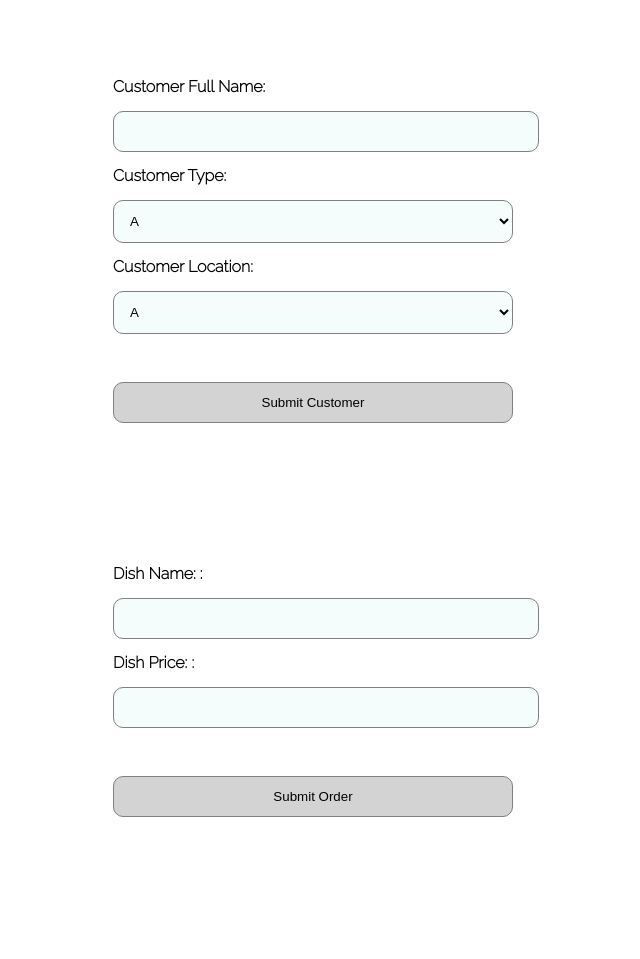
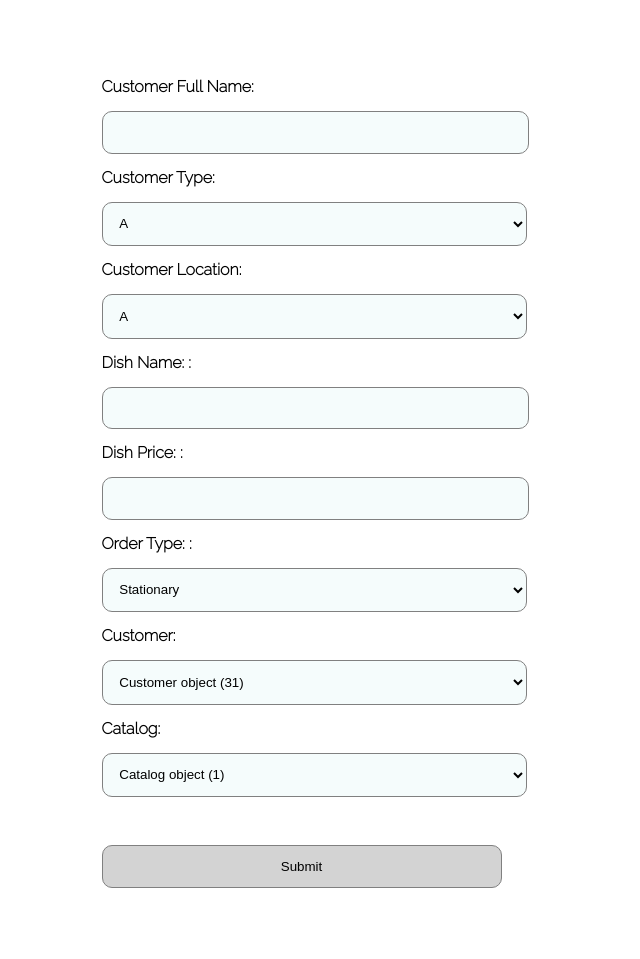
Before and after one commit to PsimonL/Restaurant-Management-System, a Django app: page / in a window 1280 px wide. Shown: the part 88-1047 px from the top of the page, without its empty margins (326-966 px from the left). Before the commit the page ends 905 px from the top, so only its background shows below. Run offline with Django 3.2, Linux system fonts and the light colour scheme; data comes from the database, SQL or seed files in the repository; both versions use the stored data as it was after the commit.

Commit message:
Configure multiple forms on one site

```diff
--- a/apps/artbase/app/admin.py
+++ b/apps/artbase/app/admin.py
@@ -1,4 +1,8 @@
 from django.contrib import admin
-from .models import Customer
+from .models import Customer, Catalog, Order
 
 admin.site.register(Customer)
+
+admin.site.register(Catalog)
+
+admin.site.register(Order)
--- a/apps/artbase/app/forms.py
+++ b/apps/artbase/app/forms.py
@@ -1,5 +1,5 @@
-from django.forms import ModelForm, TextInput, Select
-from .models import Customer, Catalog
+from django.forms import ModelForm, TextInput, Select, ModelChoiceField
+from .models import Customer, Catalog, Order
 
 class CustomerForm(ModelForm):
     class Meta:
@@ -29,3 +29,14 @@ class FoodForm(ModelForm):
             'food_name': TextInput(),
             'food_price': TextInput()
         }
+
+class OrderForm(ModelForm):
+    class Meta:
+        model = Order
+        fields = '__all__'
+        widgets = {
+            'order_type': Select(choices={
+                ("Phone call", "Phone call"),
+                ("Stationary", "Stationary")
+            }),
+        }
--- a/apps/artbase/app/templates/index.html
+++ b/apps/artbase/app/templates/index.html
@@ -22,14 +22,10 @@
         <form action="" method="post" class="content">
             {% csrf_token %}
             {{ form_customer }}
+            {{ form_food }}
+            {{ form_order }}
             <br/>
-            <input type="submit" value="Submit Customer" class="button">
-        </form>
-        <form action="" method="post" class="content">
-            {% csrf_token %}
-            {{ form_food }}
-            <br/>
-            <input type="submit" value="Submit Order" class="button">
+            <input type="submit" value="Submit" class="button">
         </form>
     </div>
 </body>
--- a/apps/artbase/app/views.py
+++ b/apps/artbase/app/views.py
@@ -1,20 +1,24 @@
 from django.shortcuts import render
-from .forms import CustomerForm, FoodForm
+from .forms import CustomerForm, FoodForm, OrderForm
 
 def index(request):
 
     form_customer = CustomerForm(prefix='form_customer')
     form_food = FoodForm(prefix='form_food')
+    form_order = OrderForm(prefix='form_order')
 
     if request.method == 'POST':
         form_customer = CustomerForm(request.POST, prefix='form_customer')
         form_food = FoodForm(request.POST, prefix='form_food')
-        if form_customer.is_valid():
+        form_order = OrderForm(request.POST, prefix='form_order')
+        if form_customer.is_valid() and form_food.is_valid() and form_order.is_valid():
             form_customer.save()
             form_food.save()
+            form_order.save()
     else:
         form_customer = CustomerForm()
         form_food = FoodForm()
+        form_order = OrderForm()
 
-    context = {'form_customer': form_customer, 'form_food': form_food}
+    context = {'form_customer': form_customer, 'form_food': form_food, 'form_order': form_order}
     return render(request, 'index.html', context)
--- a/apps/artbase/backend/settings.py
+++ b/apps/artbase/backend/settings.py
@@ -26,7 +26,7 @@ SECRET_KEY = 'django-insecure-hf%^aof$yj(*+-ja+45tvb9gsmw7%ky7^z#=^jnbxv=gu*x@=w
 # SECURITY WARNING: don't run with debug turned on in production!
 DEBUG = True
 
-ALLOWED_HOSTS = []
+ALLOWED_HOSTS = ['127.0.0.1']
 
 # Application definition
 
--- a/apps/artbase/static/css/style.css
+++ b/apps/artbase/static/css/style.css
@@ -28,7 +28,7 @@ select {
     background-color: rgb(245, 252, 252);
     border: 1px solid grey;
     border-radius: 10px;
-    width: 400px;
+    width: 425px;
     padding: 3%;
 }
 
@@ -39,4 +39,5 @@ select {
 
 .button:hover {
     font-weight: bold;
+    width: 425px;
 }
```
Also changed, not shown: apps/artbase/app/migrations/0003_auto_20230517_1310.py (added), apps/artbase/db.sqlite3.
